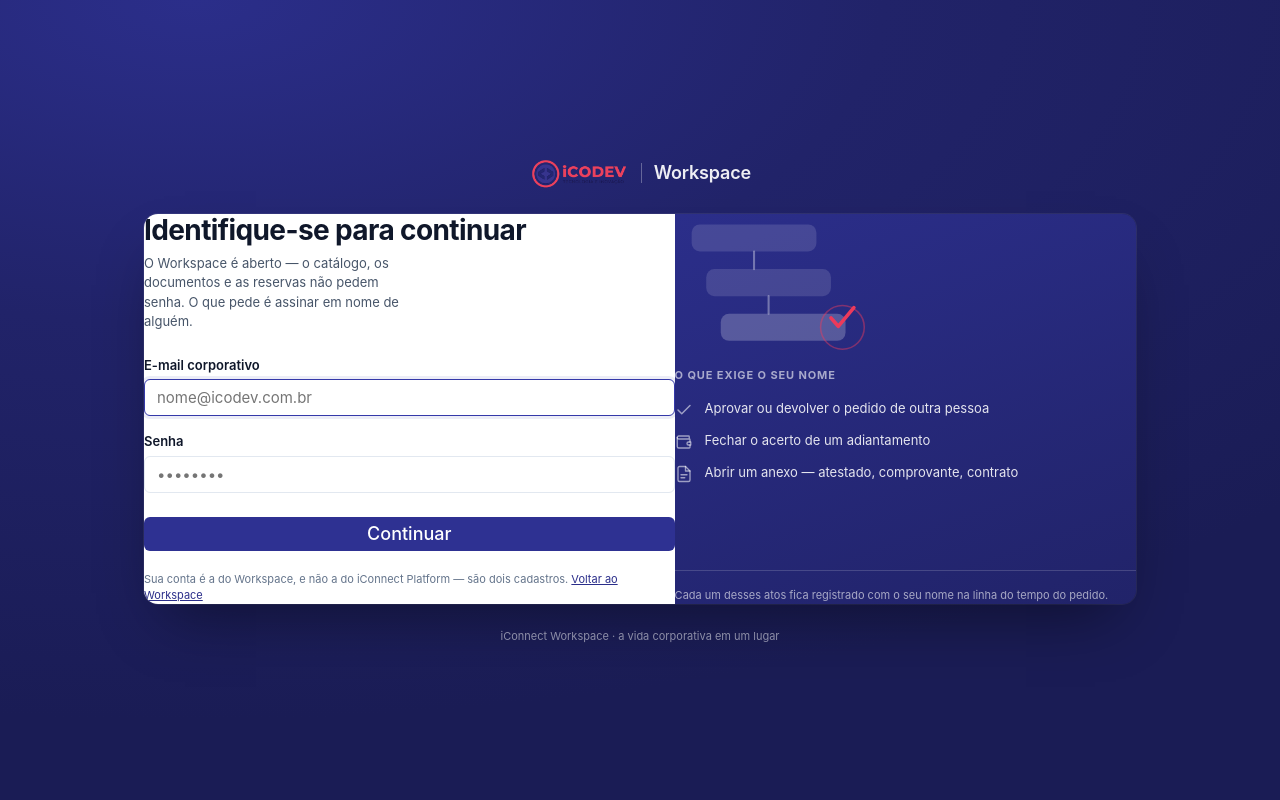
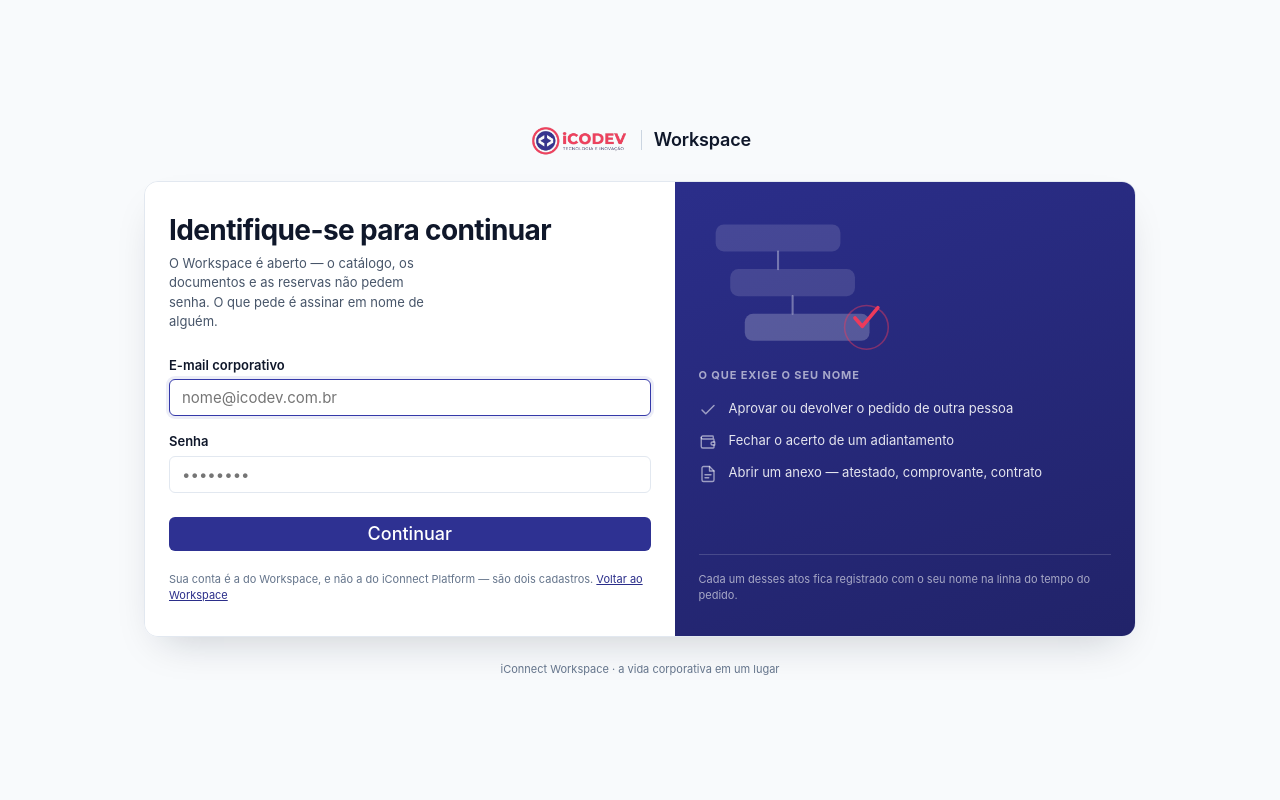
Before and after one commit to chriisataide/iconnect-workspace, a Django app: template contas/templates/contas/entrar.html in a window 1280 px wide. Run offline with Django 5.2, Linux system fonts and the light colour scheme; the template is opened without the code that fills it, so the values that code supplies are empty.

Commit message:
fix(entrar): a escala de espaçamento pula o 7, e a tela inteira perdeu o padding
## O defeito

`padding: var(--au-8) var(--au-7)` nos dois painéis da tela de identificar-se.
A escala do projeto vai `--au-6`, `--au-8`, `--au-10` — **não existe
`--au-7`**.

Isso não é meio certo: token indefinido torna a declaração INVÁLIDA, e o
navegador descarta o padding inteiro. Os dois painéis foram ao ar sem margem
nenhuma — o título colado na borda, o rótulo do painel da direita cortado pelo
painel da esquerda, e o rodapé do formulário transbordando para fora do cartão.

Nada quebrou, nada levantou exceção, a suíte passou verde. É a terceira vez que
esta tela regride em silêncio, e as três foram do mesmo tipo: nome errado que o
navegador ignora sem reclamar.

## O teste que fecha a família inteira

`test_todo_token_usado_no_css_existe` varre o CSS e reprova se algum
`var(--au-x)` não tem definição. `var(--x, fallback)` fica de fora: quem
escreve o fallback declarou que o token pode faltar.

Conferido reintroduzindo o `--au-7` — o teste reprova.

Ele fica ao lado dos outros dois da mesma família: classe sem CSS, e comentário
`{# #}` de duas linhas vazando para a página.

## E o fundo voltou a ser claro

O campo navy de ponta a ponta pesava: a cor da marca ocupando tudo empurra o
cartão para trás em vez de destacá-lo, e fazia esta parada de meio de caminho
parecer o login de um sistema fechado — que é justamente o que o Workspace não
é. Fundo `--au-bg`, como o resto do produto, e o cartão ganhou contorno junto
com a sombra: só a sombra o deixa boiando, só o contorno o deixa chapado.

O navy continua onde tem função — no painel que explica por que a senha está
sendo pedida.

Suíte: 1289 testes passando (1 novo), cobertura 98,88%.

Co-Authored-By: Claude Opus 5 (1M context) <noreply@anthropic.com>

```diff
--- a/workspace/static/workspace/src/workspace.css
+++ b/workspace/static/workspace/src/workspace.css
@@ -1916,11 +1916,12 @@ a.au-notif-titulo:hover { color: var(--au-accent-text); text-decoration: underli
 .au-corpo-porta {
   min-height: 100vh;
   margin: 0;
-  /* O navy da marca ocupa a tela: quem foi parado aqui está fora do produto,
-     e o fundo diz isso antes de qualquer texto. Não é `--au-bg`, que é a
-     superfície de trabalho. */
-  background:
-    radial-gradient(120% 90% at 15% 0%, #2b2e8a 0%, #212369 45%, #1a1c55 100%);
+  /* Fundo CLARO, o mesmo do resto do produto.
+     Já foi um campo navy de ponta a ponta, e a tela ficava pesada: a cor da
+     marca ocupando tudo empurra o cartão para trás em vez de destacá-lo, e
+     fazia esta parada de meio de caminho parecer o login de um sistema
+     fechado — que é justamente o que o Workspace não é. */
+  background: var(--au-bg);
   color: var(--au-text);
 }
 
@@ -1939,14 +1940,12 @@ a.au-notif-titulo:hover { color: var(--au-accent-text); text-decoration: underli
   align-items: center;
   gap: var(--au-3);
   text-decoration: none;
-  /* Sobre o navy, o texto de apoio é branco com transparência: um cinza dos
-     tokens é calculado para fundo claro e some aqui. */
-  color: rgb(255 255 255 / .92);
+  color: var(--au-text);
 }
 .au-porta-marca img { display: block; height: 34px; width: auto; }
 .au-porta-marca-divisor {
   width: 1px; height: 20px;
-  background: rgb(255 255 255 / .3);
+  background: var(--au-border-strong);
 }
 .au-porta-marca-produto {
   font-size: var(--au-t-lg);
@@ -1965,7 +1964,10 @@ a.au-notif-titulo:hover { color: var(--au-accent-text); text-decoration: underli
   grid-template-columns: minmax(0, 1.15fr) minmax(0, 1fr);
   border-radius: var(--au-r-lg);
   overflow: hidden;
-  box-shadow: 0 30px 60px -20px rgb(0 0 0 / .45), 0 0 0 1px rgb(255 255 255 / .07);
+  /* Sobre fundo claro o cartão precisa de contorno E sombra: só a sombra o
+     deixa boiando, e só o contorno o deixa chapado. */
+  border: 1px solid var(--au-border);
+  box-shadow: 0 18px 40px -18px rgb(15 23 42 / .22);
 }
 
 /* O FORMULÁRIO SOBRE BRANCO, e não sobre a cor da marca.
@@ -1976,7 +1978,7 @@ a.au-notif-titulo:hover { color: var(--au-accent-text); text-decoration: underli
    "enviar". Campo escuro sobre claro é o padrão do resto do produto, e aqui
    não havia razão para ser exceção. */
 .au-porta-form {
-  padding: var(--au-8) var(--au-7);
+  padding: var(--au-8) var(--au-6);
   background: var(--au-surface);
   display: flex;
   flex-direction: column;
@@ -2024,7 +2026,7 @@ a.au-notif-titulo:hover { color: var(--au-accent-text); text-decoration: underli
 /* ── O painel do porquê ────────────────────────────────────────────── */
 
 .au-porta-lado {
-  padding: var(--au-8) var(--au-7);
+  padding: var(--au-8) var(--au-6);
   background: linear-gradient(160deg, #2b2e8a 0%, #212369 100%);
   color: rgb(255 255 255 / .88);
   display: flex;
@@ -2099,7 +2101,7 @@ a.au-notif-titulo:hover { color: var(--au-accent-text); text-decoration: underli
 .au-porta-rodape {
   margin: 0;
   font-size: var(--au-t-xs);
-  color: rgb(255 255 255 / .5);
+  color: var(--au-text-subtle);
 }
 
 @media (max-width: 780px) {
```
Also changed, not shown: workspace/tests/test_classes_com_css.py (+29 -0 lines).
